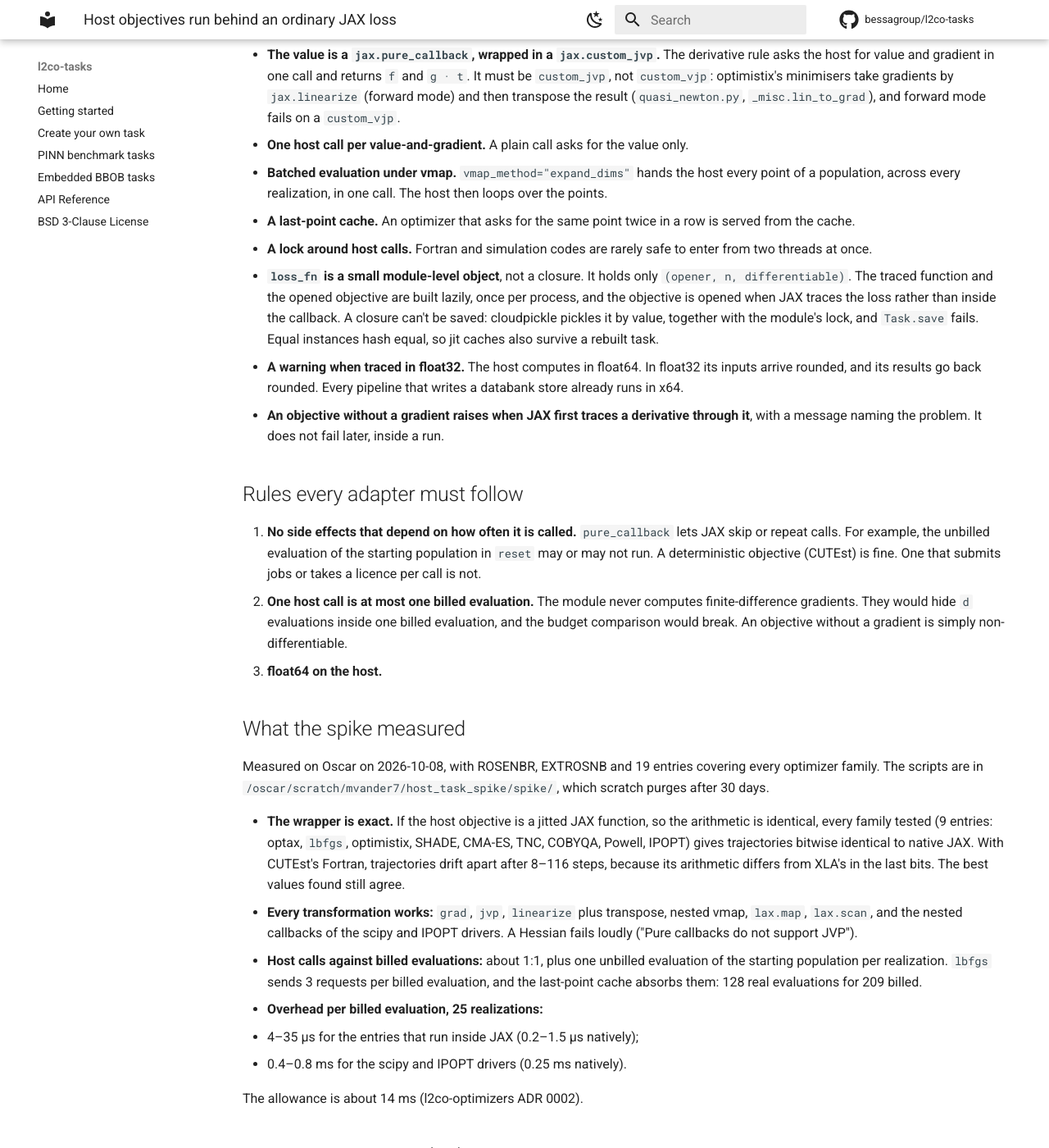
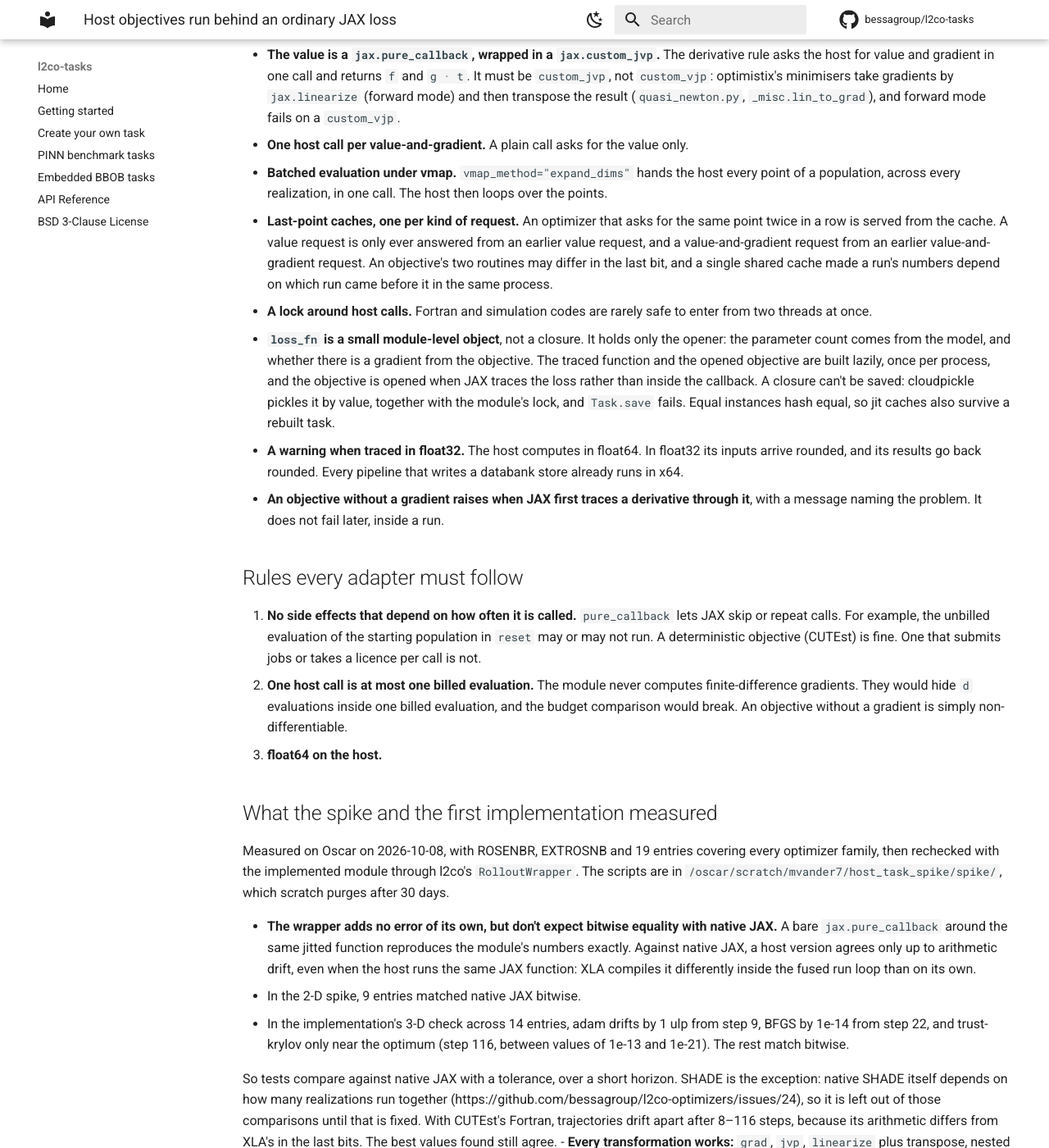
Before and after one commit to bessagroup/l2co-tasks, an MkDocs documentation site: the page built from docs/adr/0003-host-objectives-behind-a-jax-loss.md, in a window 1280 px wide and 1400 px high, scrolled down 722 px. Shown: the whole window at 82% size. Built offline with MkDocs 1.6.1 and Material for MkDocs 9.7.7, drawn with Linux system fonts in a browser that asks for light colours; comment, search, counter and statistics services are not loaded; some of the changed text lies outside the part shown.

Commit message:
docs: ADR 0003, correct the exactness claim and the cache
Implementing the module showed two statements were too strong. A host
version matches native JAX only up to arithmetic drift, not bitwise:
XLA compiles the same function differently inside the fused run loop.
And the last-point cache is now one per kind of request, since a shared
one let a run's numbers depend on the run before it. SHADE is set aside
pending https://github.com/bessagroup/l2co-optimizers/issues/24.

Co-Authored-By: Claude Opus 5.5 (1M context) <noreply@anthropic.com>

```diff
--- a/docs/adr/0003-host-objectives-behind-a-jax-loss.md
+++ b/docs/adr/0003-host-objectives-behind-a-jax-loss.md
@@ -46,12 +46,18 @@ callable that returns the objective. The objective has:
 - **Batched evaluation under vmap.** `vmap_method="expand_dims"` hands
   the host every point of a population, across every realization, in one
   call. The host then loops over the points.
-- **A last-point cache.** An optimizer that asks for the same point
-  twice in a row is served from the cache.
+- **Last-point caches, one per kind of request.** An optimizer that asks
+  for the same point twice in a row is served from the cache. A value
+  request is only ever answered from an earlier value request, and a
+  value-and-gradient request from an earlier value-and-gradient request.
+  An objective's two routines may differ in the last bit, and a single
+  shared cache made a run's numbers depend on which run came before it in
+  the same process.
 - **A lock around host calls.** Fortran and simulation codes are rarely
   safe to enter from two threads at once.
 - **`loss_fn` is a small module-level object**, not a closure. It holds
-  only `(opener, n, differentiable)`. The traced function and the opened
+  only the opener: the parameter count comes from the model, and whether
+  there is a gradient from the objective. The traced function and the opened
   objective are built lazily, once per process, and the objective is
   opened when JAX traces the loss rather than inside the callback. A
   closure can't be saved: cloudpickle pickles it by value, together with
@@ -77,28 +83,41 @@ callable that returns the objective. The objective has:
    An objective without a gradient is simply non-differentiable.
 3. **float64 on the host.**
 
-## What the spike measured
+## What the spike and the first implementation measured
 
 Measured on Oscar on 2026-10-08, with ROSENBR, EXTROSNB and 19 entries
-covering every optimizer family. The scripts are in
+covering every optimizer family, then rechecked with the implemented
+module through l2co's `RolloutWrapper`. The scripts are in
 `/oscar/scratch/mvander7/host_task_spike/spike/`, which scratch purges
 after 30 days.
 
-- **The wrapper is exact.** If the host objective is a jitted JAX
-  function, so the arithmetic is identical, every family tested (9
-  entries: optax, `lbfgs`, optimistix, SHADE, CMA-ES, TNC, COBYQA,
-  Powell, IPOPT) gives trajectories bitwise identical to native JAX.
-  With CUTEst's Fortran, trajectories drift apart after 8–116 steps,
-  because its arithmetic differs from XLA's in the last bits. The best
-  values found still agree.
+- **The wrapper adds no error of its own, but don't expect bitwise
+  equality with native JAX.** A bare `jax.pure_callback` around the same
+  jitted function reproduces the module's numbers exactly. Against native
+  JAX, a host version agrees only up to arithmetic drift, even when the
+  host runs the same JAX function: XLA compiles it differently inside the
+  fused run loop than on its own.
+  - In the 2-D spike, 9 entries matched native JAX bitwise.
+  - In the implementation's 3-D check across 14 entries, adam drifts by
+    1 ulp from step 9, BFGS by 1e-14 from step 22, and trust-krylov only
+    near the optimum (step 116, between values of 1e-13 and 1e-21). The
+    rest match bitwise.
+
+  So tests compare against native JAX with a tolerance, over a short
+  horizon. SHADE is the exception: native SHADE itself depends on how
+  many realizations run together (https://github.com/bessagroup/l2co-optimizers/issues/24), so it is left out of those
+  comparisons until that is fixed. With CUTEst's Fortran, trajectories
+  drift apart after 8–116 steps, because its arithmetic differs from
+  XLA's in the last bits. The best values found still agree.
 - **Every transformation works:** `grad`, `jvp`, `linearize` plus
   transpose, nested vmap, `lax.map`, `lax.scan`, and the nested
   callbacks of the scipy and IPOPT drivers. A Hessian fails loudly
   ("Pure callbacks do not support JVP").
 - **Host calls against billed evaluations:** about 1:1, plus one
   unbilled evaluation of the starting population per realization.
-  `lbfgs` sends 3 requests per billed evaluation, and the last-point
-  cache absorbs them: 128 real evaluations for 209 billed.
+  `lbfgs` sends 3 requests per billed evaluation, all at the same point,
+  and the value-and-gradient cache absorbs them: 128 real evaluations for
+  209 billed.
 - **Overhead per billed evaluation, 25 realizations:**
   - 4–35 µs for the entries that run inside JAX (0.2–1.5 µs natively);
   - 0.4–0.8 ms for the scipy and IPOPT drivers (0.25 ms natively).
@@ -113,7 +132,7 @@ Each is added when a real adapter needs it, not before.
   (simulations). The module already hands the host a batch, so only the
   adapter interface grows.
 - **Stochastic objectives.** The key would reach the host as a seed. The
-  last-point cache would then be wrong, so it must be keyed on the seed
+  last-point caches would then be wrong, so they must be keyed on the seed
   too, or switched off.
 - **Objectives with side effects.** These need `io_callback` in place of
   `pure_callback`, which has tighter limits under vmap and
```
